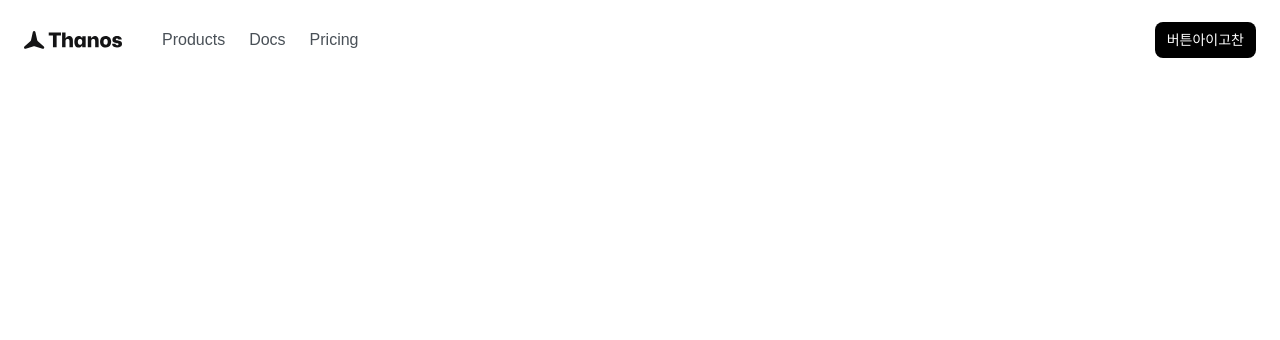
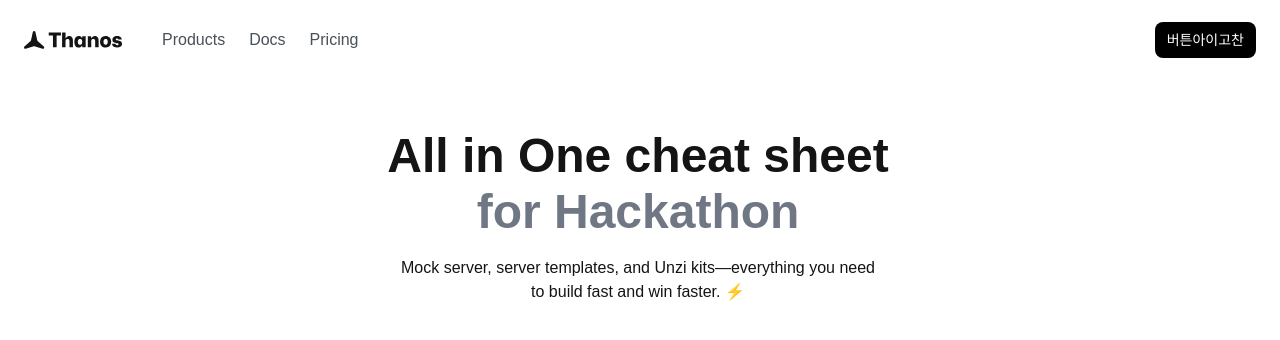
Before and after one commit to thanos-kit/website, a React (Vite) app in the folder packages/landing/: page / in a window 1280 px wide. Shown: the top 340 px of the page. Built offline with nearby package versions, Linux system fonts and the light colour scheme; a web font is replaced by a local one.

Commit message:
feat: add titleSection

```diff
--- /dev/null
+++ b/packages/landing/src/components/introduce/introduceTitle/index.tsx
@@ -0,0 +1,12 @@
+import {Vstack} from "../../Vstack";
+import s from "./style.module.scss"
+
+export default function IntroduceTitle() {
+    return(
+        <Vstack justify={"center"} align={"center"} className={s.title}>
+            <p>All in One cheat sheet</p>
+            <span>for Hackathon</span>
+            <div>Mock server, server templates, and Unzi kits—everything you need<br></br> to build fast and win faster. ⚡</div>
+        </Vstack>
+    )
+}
--- /dev/null
+++ b/packages/landing/src/components/introduce/introduceTitle/style.module.scss
@@ -0,0 +1,15 @@
+.title{
+  @include display;
+  p{
+    color: $text-default;
+  }
+  span{
+    color: $text-subtle;
+  }
+  div{
+    @include body();
+    color: $text-default;
+    text-align: center;
+    margin-top: $spacing-medium;
+  }
+}
--- a/packages/landing/src/global/color.scss
+++ b/packages/landing/src/global/color.scss
@@ -125,3 +125,6 @@ $error-background: #ffe3e3;
 
 $warning: #ffa94d;
 $warning-background: #fff4e6;
+
+$text-default : #141415;
+$text-subtle : #6f7785;
--- a/packages/landing/src/pages/landing/index.tsx
+++ b/packages/landing/src/pages/landing/index.tsx
@@ -1,11 +1,13 @@
 import {Vstack} from "../../components/Vstack";
 import s from "./styles.module.scss"
 import Header from "../../components/header/layout";
+import IntroduceSection from "../../section/introduce";
 
 export default function LandingPage() {
     return (
         <Vstack className={s.container}>
             <Header />
+            <IntroduceSection/>
         </Vstack>
     )
 }
--- /dev/null
+++ b/packages/landing/src/section/introduce/index.tsx
@@ -0,0 +1,11 @@
+import {Vstack} from "../../components/Vstack";
+import s from "./style.module.scss"
+import IntroduceTitle from "../../components/introduce/introduceTitle";
+
+export default function IntroduceSection(){
+    return (
+        <Vstack className={s.container}>
+            <IntroduceTitle/>
+        </Vstack>
+    )
+}
--- /dev/null
+++ b/packages/landing/src/section/introduce/style.module.scss
@@ -0,0 +1,4 @@
+.container{
+  width: calc(100% - $spacing-tiny);
+  padding-top: $spacing-massive;
+}
```
